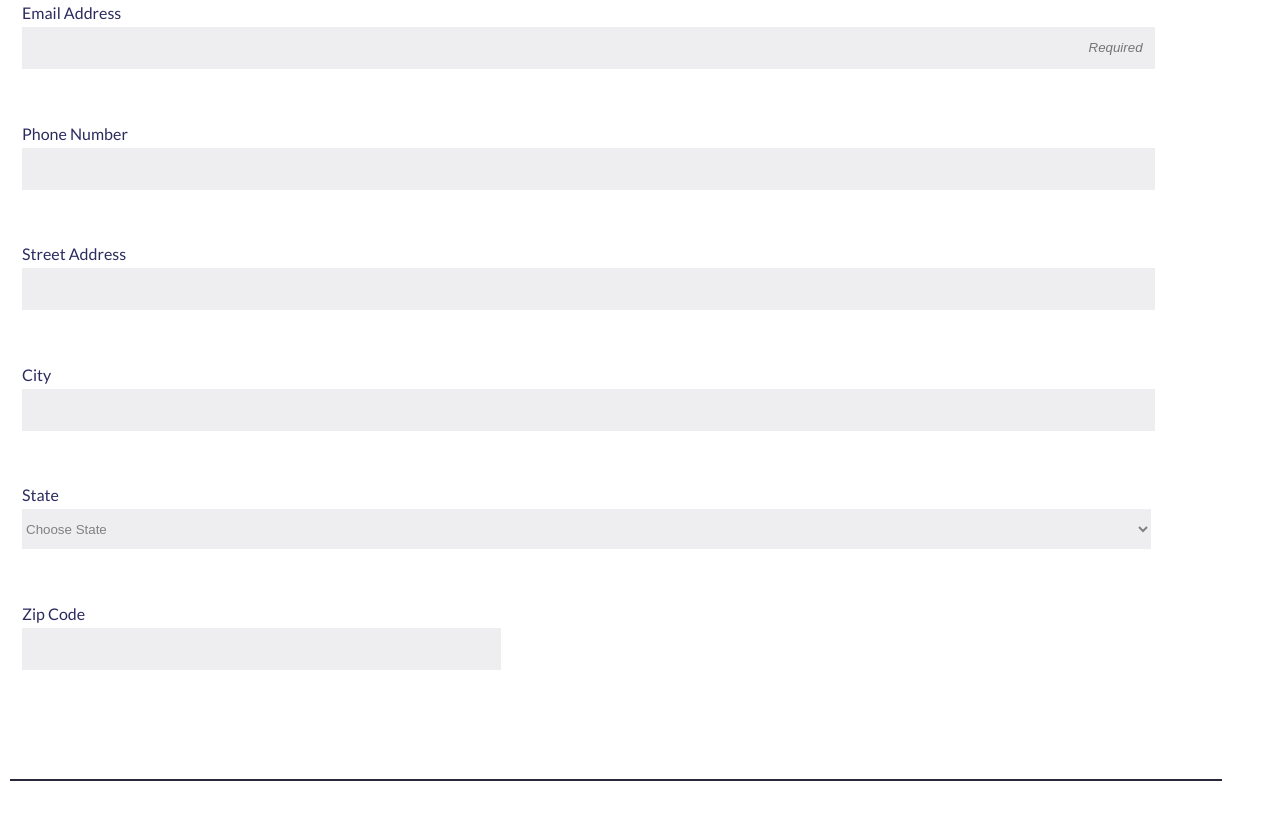
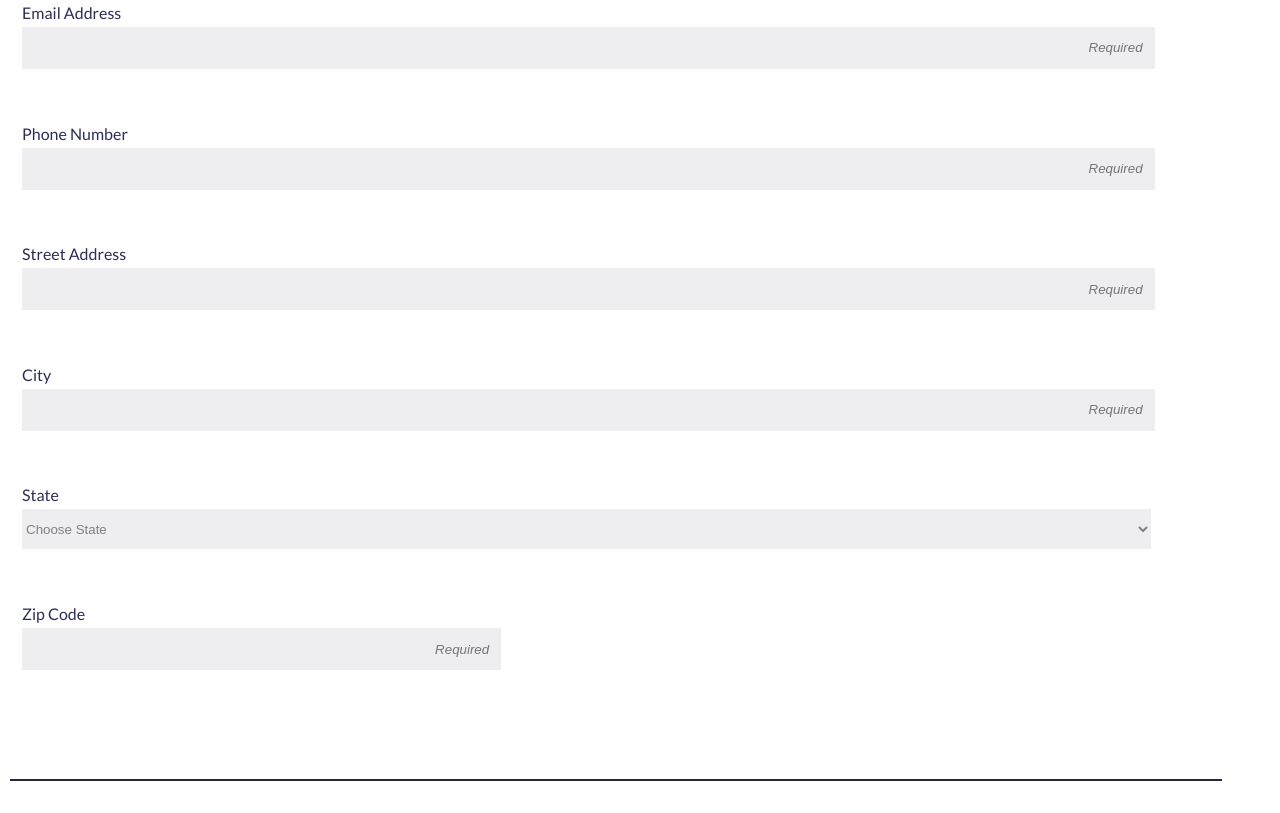
Before and after one commit to MABBenton/TechDegree-Project3_Online-Registration-Form, a plain HTML site: page index.html in a window 1280 px wide. Shown: the part 487-1300 px from the top of the page. Drawn offline with Linux system fonts and the light colour scheme.

Commit message:
added placeholders to all text fields

```diff
--- a/index.html
+++ b/index.html
@@ -33,15 +33,15 @@
             <br>
 
             <label for="phone-number">Phone Number</label>
-            <input type="text" id="phone-number" name="phone-number">
+            <input type="text" id="phone-number" name="phone-number" placeholder="Required">
             <br>
 
             <label for="street-address">Street Address</label>
-            <input type="text" id="street-address" name="street-address">
+            <input type="text" id="street-address" name="street-address" placeholder="Required">
             <br>
 
             <label for="city">City</label>
-            <input type="text" id="city" name="city">
+            <input type="text" id="city" name="city" placeholder="Required">
             <br>
 
             <label for="state">State</label>
@@ -101,7 +101,7 @@
             <br>
 
             <label for="zip">Zip Code</label>
-            <input type="text" id="zip" name="zip">
+            <input type="text" id="zip" name="zip" placeholder="Required">
           </fieldset>
 
           <fieldset class="newsletter">
@@ -130,7 +130,7 @@
             <br>
 
             <label for="other-topics">Other topics you'd like to hear about</label>
-            <textarea id="other-topics" name="other-topics" rows="5" cols="37"></textarea>
+            <textarea id="other-topics" name="other-topics" rows="5" cols="37" placeholder="Optional"></textarea>
           </fieldset>
 
           <button type="submit" class="button">Sign Up</button>
```
